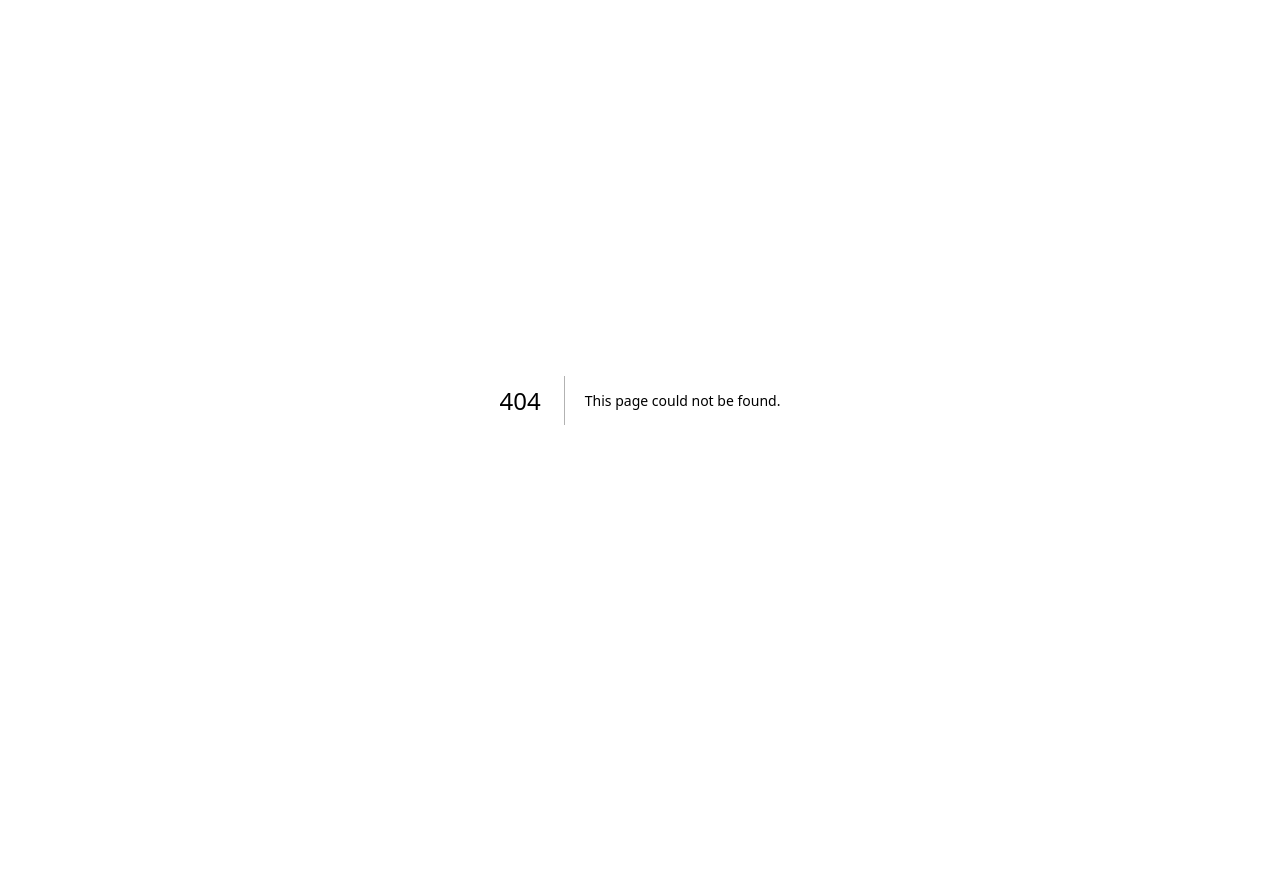
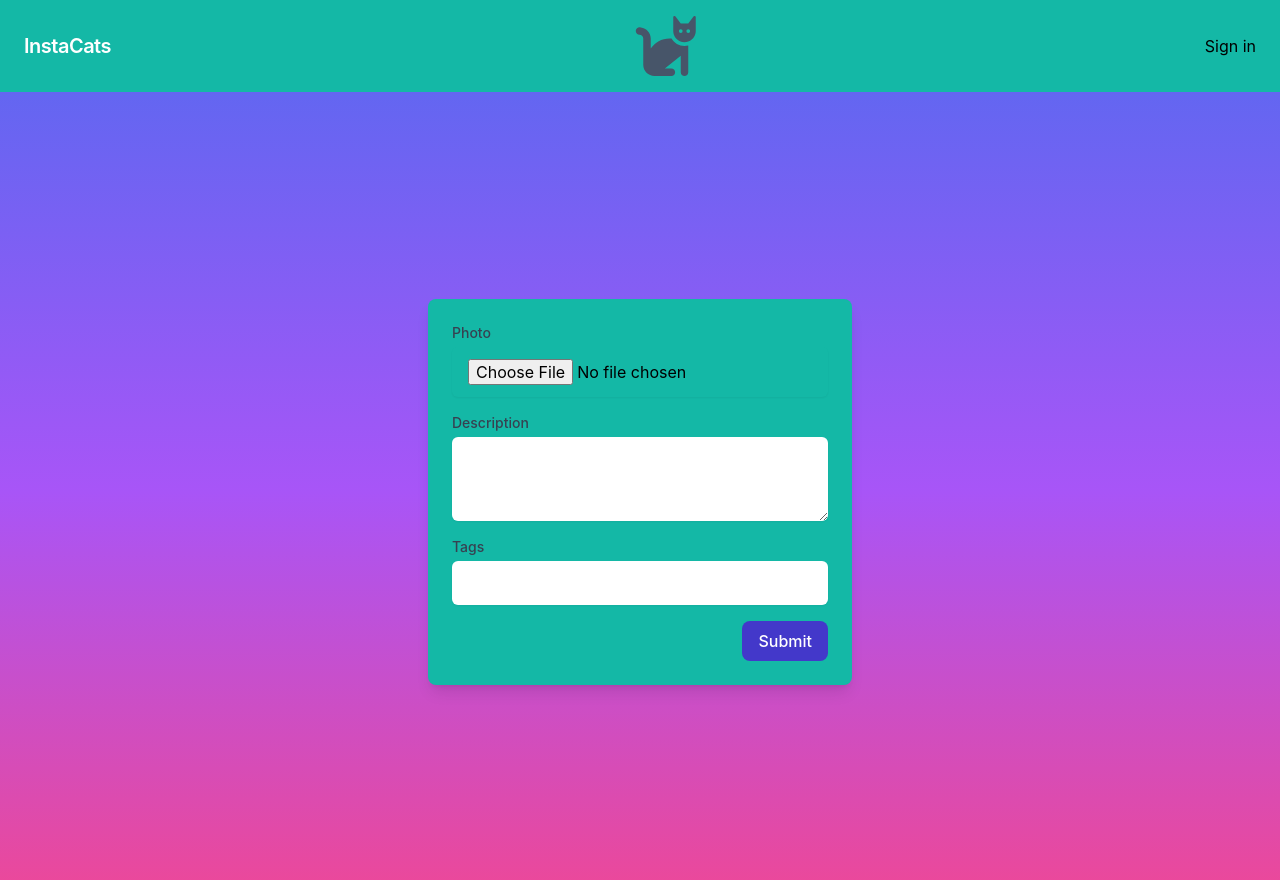
Before and after one commit to bbakercello/instacats, a Next.js app: page /Upload in a window 1280 px wide. Before the commit this address had no page. Shown: the top 880 px of the page. Before the commit the page ends 800 px from the top, so only its background shows below. Built offline with nearby package versions, Linux system fonts and the light colour scheme; no server answers.

Commit message:
styled upload page

```diff
--- a/components/Login.js
+++ b/components/Login.js
@@ -20,7 +20,7 @@ const Login = () => {
                 <Image
                   src={user.picture}
                   alt="Profile"
-                  className="nav-user-profile rounded-circle"
+                  className="nav-user-profile rounded-full shadow-lg"
                   width="50"
                   height="50"
                   decode="async"
--- a/components/NavigationBar.js
+++ b/components/NavigationBar.js
@@ -1,32 +1,40 @@
 import React from "react";
 import Link from "next/link";
-import Image from "next/image";
 import { faCat } from "@fortawesome/free-solid-svg-icons";
 import { FontAwesomeIcon } from "@fortawesome/react-fontawesome";
 import Login from "./Login";
 import { useUser } from "@auth0/nextjs-auth0/client";
+import { motion } from "framer-motion";
 
 const NavigationBar = (props) => {
   const { user, error, isLoading } = useUser();
 
   return (
-    <nav className="flex justify-between bg-teal-500 p-4">
+    <nav className="flex justify-between bg-teal-500 p-4 sticky top-0">
       <div className="flex items-center text-white mr-6">
         <Link className="font-semibold text-xl tracking-tight ml-2" href="/">
           InstaCats
         </Link>
       </div>
       <div className="flex items-center">
-        <FontAwesomeIcon
-          className="text-slate-600 text-6xl pr-2 "
-          icon={faCat}
-        />
+        <Link className="font-semibold text-xl tracking-tight ml-2" href="/">
+          <motion.div
+            animate={{ rotate: [-5, 5, -5, 5, 0], scale: [1, 1.05, 1] }}
+            transition={{ duration: 0.5, ease: "easeInOut", repeatDelay: 1 }}
+            whileHover={{ y: -5, scale: 1.1 }}
+          >
+            <FontAwesomeIcon
+              className="text-slate-600 text-6xl pr-2 "
+              icon={faCat}
+            />
+          </motion.div>
+        </Link>
       </div>
 
       <div className="flex lg:flex items-center lg:w-auto">
         {user && (
           <div className="text-sm lg:flex-grow">
-            <Link href="/upload">Upload Photo</Link>
+            <Link href="/Upload">Upload Photo</Link>
           </div>
         )}
         <Login></Login>
--- a/components/Posts.js
+++ b/components/Posts.js
@@ -12,7 +12,7 @@ const Posts = (props) => {
             return (
               <div
                 key={index}
-                className="self-center text-sky-100 p-4 m-4 rounded-lg bg-sky-700"
+                className="self-center text-sky-100 p-4 m-4 rounded-lg bg-teal-500"
               >
                 <Link
                   href={{
--- /dev/null
+++ b/pages/Upload.js
@@ -0,0 +1,100 @@
+import { useState } from "react";
+import NavigationBar from "../components/NavigationBar";
+
+const Upload = () => {
+  const [photo, setPhoto] = useState(null);
+  const [description, setDescription] = useState("");
+  const [tags, setTags] = useState([]);
+
+  const handlePhotoChange = (event) => {
+    setPhoto(event.target.files[0]);
+  };
+
+  const handleDescriptionChange = (event) => {
+    setDescription(event.target.value);
+  };
+
+  const handleTagChange = (event) => {
+    setTags(event.target.value.split(","));
+  };
+
+  const handleSubmit = (event) => {
+    event.preventDefault();
+
+    // TODO: Upload photo and description to server
+  };
+
+  return (
+    <div>
+      <NavigationBar />
+      <div className="flex justify-center items-center h-screen bg-gradient-to-b from-indigo-500 via-purple-500 to-pink-500">
+        <form className="bg-teal-500 p-6 rounded-lg shadow-lg" onSubmit={handleSubmit}>
+          <div className="mb-4">
+            <label
+              htmlFor="photo"
+              className="block text-sm font-medium leading-5 text-gray-700"
+            >
+              Photo
+            </label>
+            <div className="mt-1 relative rounded-md shadow-sm">
+              <input
+                id="photo"
+                type="file"
+                accept="image/*"
+                className="form-input py-3 px-4 block w-full leading-5 rounded-md transition duration-150 ease-in-out"
+                onChange={handlePhotoChange}
+              />
+            </div>
+          </div>
+
+          <div className="mb-4">
+            <label
+              htmlFor="description"
+              className="block text-sm font-medium leading-5 text-gray-700"
+            >
+              Description
+            </label>
+            <div className="mt-1 relative rounded-md shadow-sm">
+              <textarea
+                id="description"
+                rows="3"
+                className="form-input py-3 px-4 block w-full leading-5 rounded-md transition duration-150 ease-in-out"
+                onChange={handleDescriptionChange}
+                value={description}
+              />
+            </div>
+          </div>
+
+          <div className="mb-4">
+            <label
+              htmlFor="tags"
+              className="block text-sm font-medium leading-5 text-gray-700"
+            >
+              Tags
+            </label>
+            <div className="mt-1 relative rounded-md shadow-sm">
+              <input
+                id="tags"
+                type="text"
+                className="form-input py-3 px-4 block w-full leading-5 rounded-md transition duration-150 ease-in-out"
+                onChange={handleTagChange}
+                value={tags.join(",")}
+              />
+            </div>
+          </div>
+
+          <div className="flex items-center justify-end">
+            <button
+              type="submit"
+              className="px-4 py-2 font-medium text-white bg-indigo-700 rounded-lg"
+            >
+              Submit
+            </button>
+          </div>
+        </form>
+      </div>
+    </div>
+  );
+};
+
+export default Upload
```
